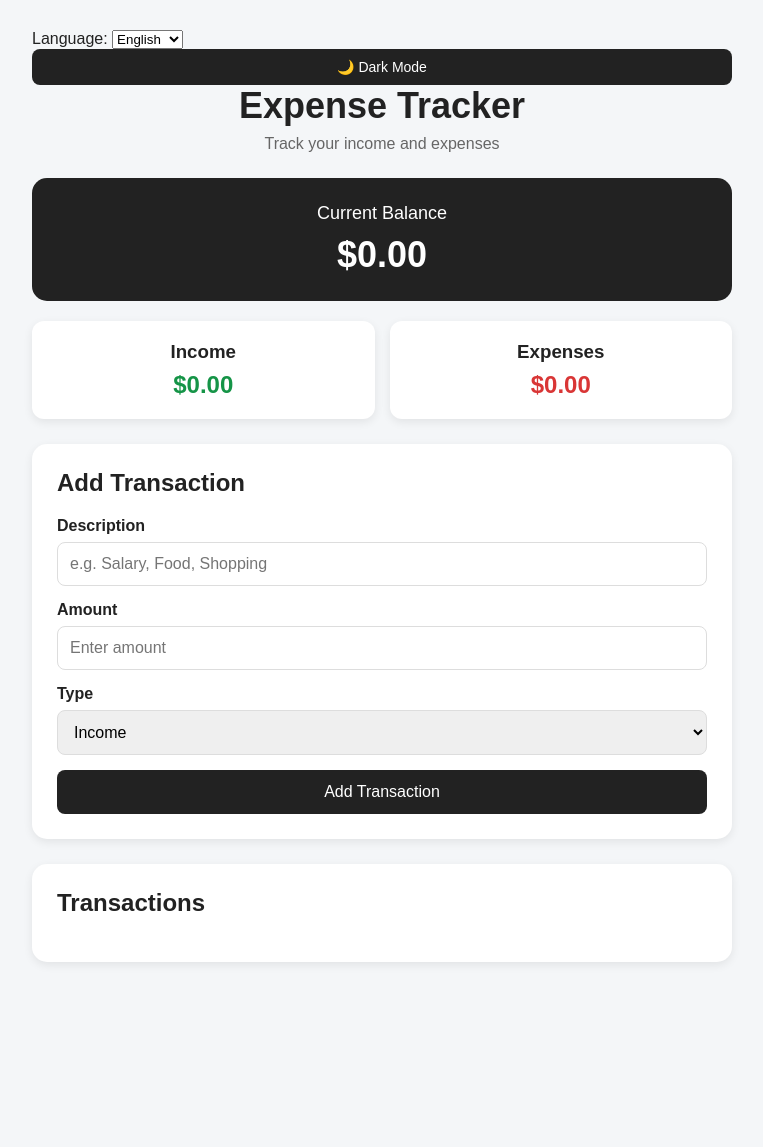
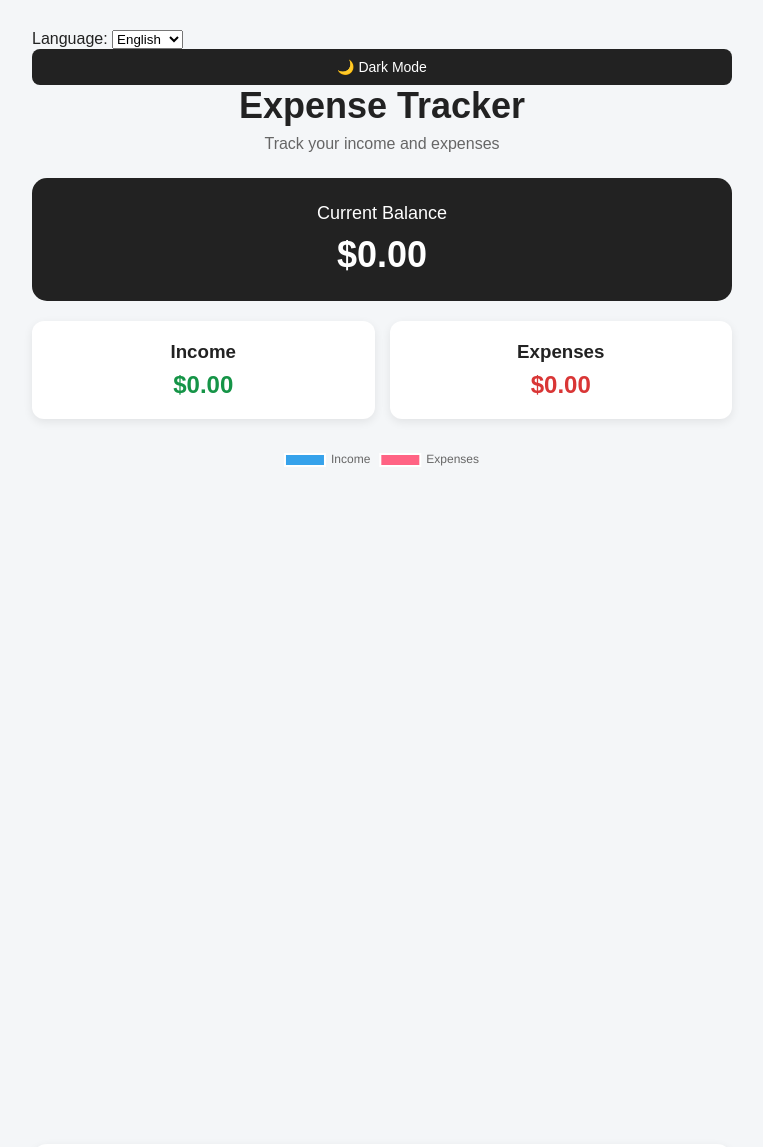
Before and after one commit to Masoud-web/expense-tracker-pro, a plain HTML site: page index.html in a window 1280 px wide. Shown: the top 1147 px of the page, without its empty margins (258-1021 px from the left). Before the commit the page ends 1017 px from the top, so only its background shows below. Drawn offline with nearby package versions, Linux system fonts and the light colour scheme.

Commit message:
Add expense and income chart

```diff
--- a/index.html
+++ b/index.html
@@ -45,7 +45,13 @@
                 <p id="expenses">$0.00</p>
             </div>
         </section>
+<section class="chart-section">
+    <h2 id="chart-title">Income & Expenses</h2>
 
+    <div class="chart-container">
+        <canvas id="expense-chart"></canvas>
+    </div>
+</section>
         <section class="form-section">
             <h2 id="add-title">Add Transaction</h2>
 
@@ -111,7 +117,7 @@
         </section>
 
     </div>
-
+<script src="https://cdn.jsdelivr.net/npm/chart.js"></script>
     <script src="script.js"></script>
 
 </body>
--- a/script.js
+++ b/script.js
@@ -146,7 +146,8 @@
     const t = translations[currentLanguage];
 
     document.documentElement.lang = currentLanguage;
-
+document.getElementById("chart-title").textContent =
+    t.chartTitle;
     document.querySelector(".language-switcher label").textContent =
         t.language;
 
@@ -251,6 +252,34 @@
     darkMode = !darkMode;
     applyTheme();
 });
+let expenseChart;
+
+function updateChart(income, expenses) {
+    const ctx = document.getElementById("expense-chart");
+
+    if (expenseChart) {
+        expenseChart.destroy();
+    }
+
+    expenseChart = new Chart(ctx, {
+        type: "doughnut",
+
+        data: {
+            labels: [
+                translations[currentLanguage].income,
+                translations[currentLanguage].expenses
+            ],
+
+            datasets: [{
+                data: [income, expenses]
+            }]
+        },
+
+        options: {
+            responsive: true
+        }
+    });
+}
 
 function updateUI() {
     let income = 0;
@@ -313,6 +342,7 @@
 
     expensesElement.textContent =
         `$${expenses.toFixed(2)}`;
+updateChart(income, expenses);
 }
 
 updateLanguage();
```
